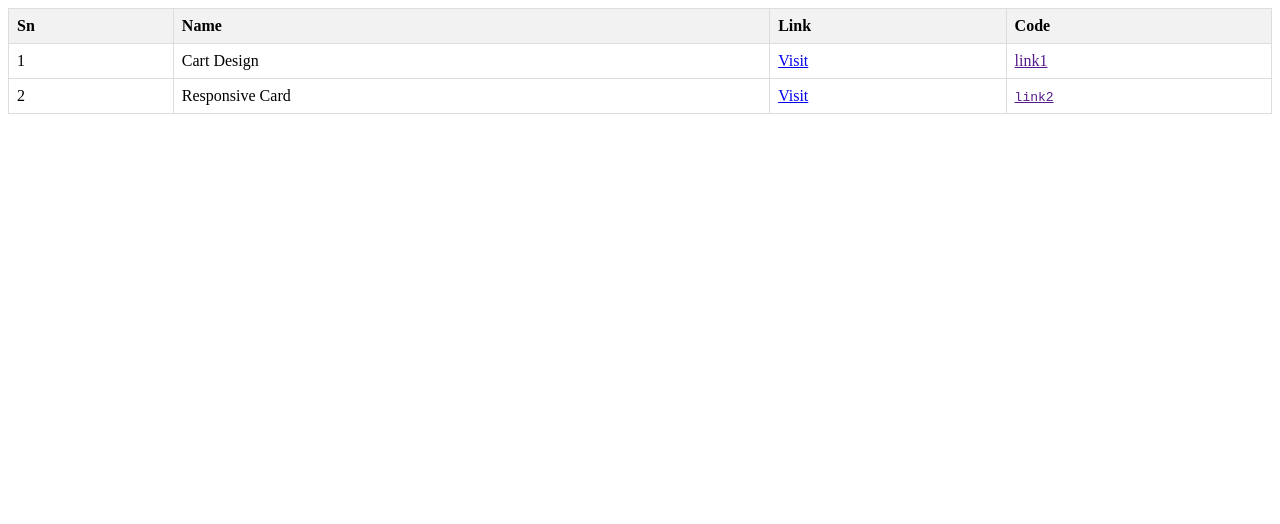
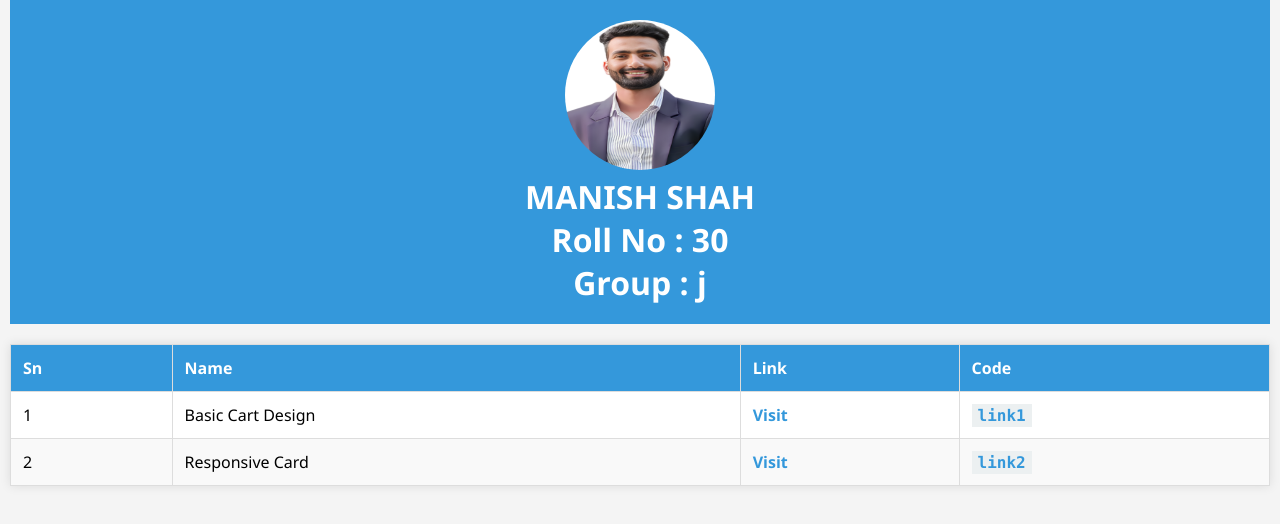
Before and after one commit to smanish2055/Manish.github.io, a plain HTML site: page index.html in a window 1280 px wide. Drawn offline with Linux system fonts and the light colour scheme.

Commit message:
commit
updated index page

```diff
--- a/index.html
+++ b/index.html
@@ -1,31 +1,86 @@
 <!DOCTYPE html>
 <html lang="en">
   <head>
-  <meta charset="UTF-8">
-  <meta name="viewport" content="width=device-width, initial-scale=1.0">
+    <meta charset="UTF-8" />
+    <meta name="viewport" content="width=device-width, initial-scale=1.0" />
+
+    <link rel="icon" type="image/png" href="Photograph_Manish Shah.png" />
     <style>
-    table {
-      border-collapse: collapse;
-      width: 100%;
+      body {
+        font-family: "Segoe UI", Tahoma, Geneva, Verdana, sans-serif;
+        background-color: #f4f4f4;
+        margin: 0px 10px;
+        padding: 0;
       }
 
-    th, td {
-      border: 1px solid #ddd;
-      padding: 8px;
-      text-align: left;
+      .header {
+        text-align: center;
+        padding: 20px;
+        background-color: #3498db;
+        color: #ffffff;
       }
 
-    th {
-      background-color: #f2f2f2;
+      .header img {
+        width: 150px; /* Adjust the size as needed */
+        height: 150px; /* Set the height to match the width for a perfect circle */
+        border-radius: 50%;
+        /* margin-right: 10px; */
       }
 
+      table {
+        width: 100%;
+        border-collapse: collapse;
+        margin-top: 20px;
+        background-color: #ffffff;
+        box-shadow: 0 0 10px rgba(0, 0, 0, 0.1);
+      }
 
+      thead {
+        background-color: #3498db;
+        color: #ffffff;
+      }
 
+      th,
+      td {
+        border: 1px solid #dddddd;
+        text-align: left;
+        padding: 12px;
+      }
 
+      tr:nth-child(even) {
+        background-color: #f9f9f9;
+      }
+
+      a {
+        text-decoration: none;
+        color: #3498db;
+        font-weight: bold;
+      }
+
+      a:hover {
+        text-decoration: underline;
+      }
+
+      code {
+        background-color: #ecf0f1;
+        padding: 2px 6px;
+        font-family: Consolas, monospace;
+        color: #3498db;
+      }
+      h1 {
+        margin: 0;
+        padding: 0;
+      }
     </style>
-  <title>Table Example</title>
+    <title>Assignment Portal</title>
   </head>
   <body>
+    <div class="header">
+      <img src="Photograph_Manish Shah.png" alt="User Image" />
+      <h1>MANISH SHAH</h1>
+      <h1>Roll No : 30</h1>
+      <h1>Group : j</h1>
+    </div>
 
     <table>
       <thead>
@@ -39,19 +94,40 @@
       <tbody>
         <tr>
           <td>1</td>
-      <td>Cart Design</td>
-      <td><a href="./HtmlCss_Assignment1/Basic Card/firstProject.html">Visit</a></td>
-      <td><a href="">link1</a></td>
-    </c<>
+          <td>Basic Cart Design</td>
+          <td>
+            <a href="./HtmlCss_Assignment1/Basic Card/firstProject.html"
+              >Visit</a
+            >
+          </td>
+          <td>
+            <code
+              ><a
+                href="https://github.com/smanish2055/smanish2055.github.io/tree/Assignments/HtmlCss_Assignment1/Basic%20Card"
+                >link1</a
+              ></code
+            >
+          </td>
+        </tr>
         <tr>
           <td>2</td>
           <td>Responsive Card</td>
-      <td><a href="./HtmlCss_Assignment1/Responsive_Card/responsibeCard.html">Visit</a></td>
-      <td><code><a href="">link2</a></code></td>
+          <td>
+            <a href="./HtmlCss_Assignment1/Responsive_Card/responsibeCard.html"
+              >Visit</a
+            >
+          </td>
+          <td>
+            <code
+              ><a
+                href="https://github.com/smanish2055/smanish2055.github.io/tree/Assignments/HtmlCss_Assignment1/Responsive_Card"
+                >link2</a
+              ></code
+            >
+          </td>
         </tr>
         <!-- Add more rows as needed -->
       </tbody>
     </table>
-
   </body>
 </html>
```
Also changed, not shown: Photograph_Manish Shah.png (added). Lines whose indentation alone changed are shown as unchanged.
